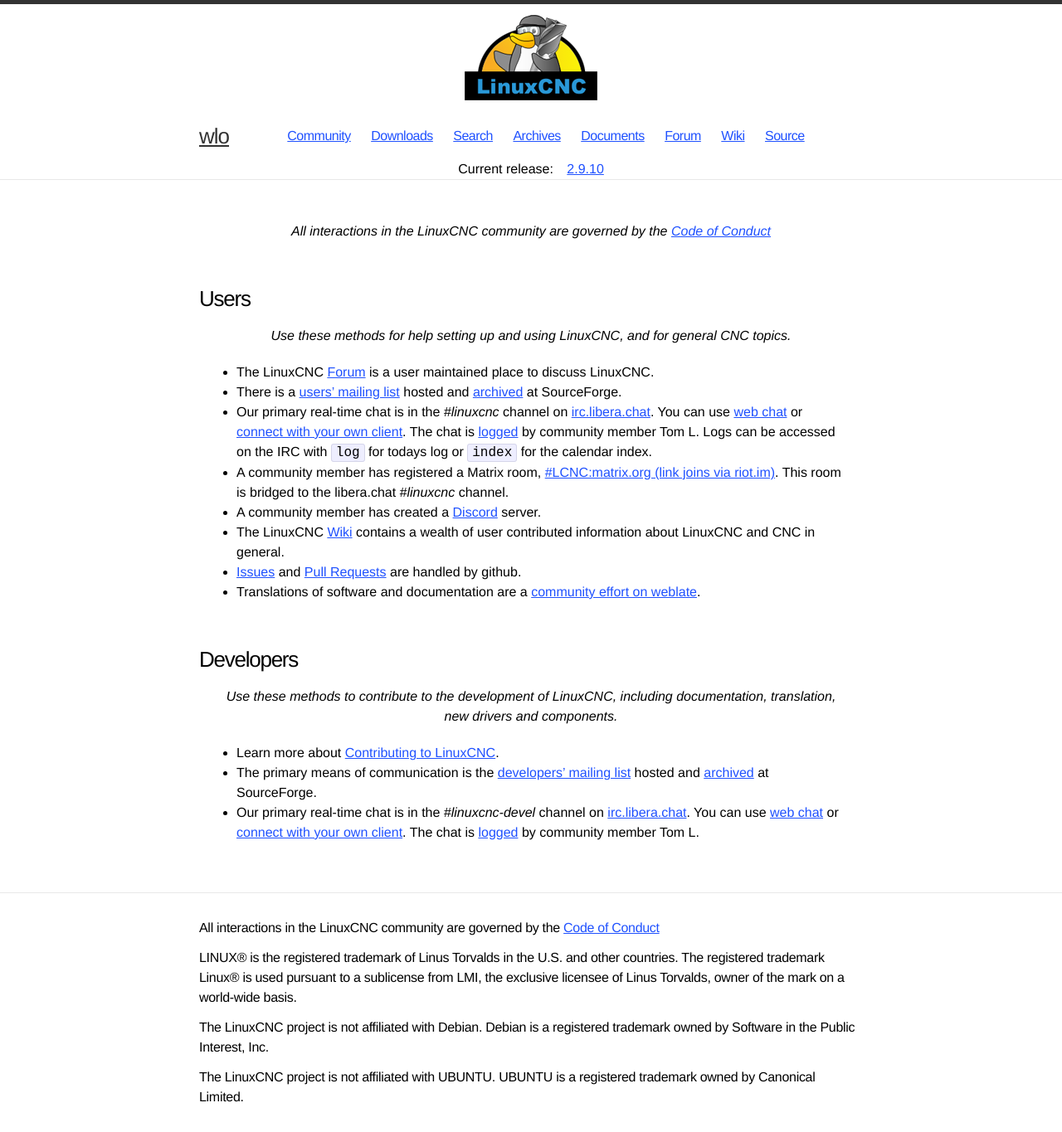
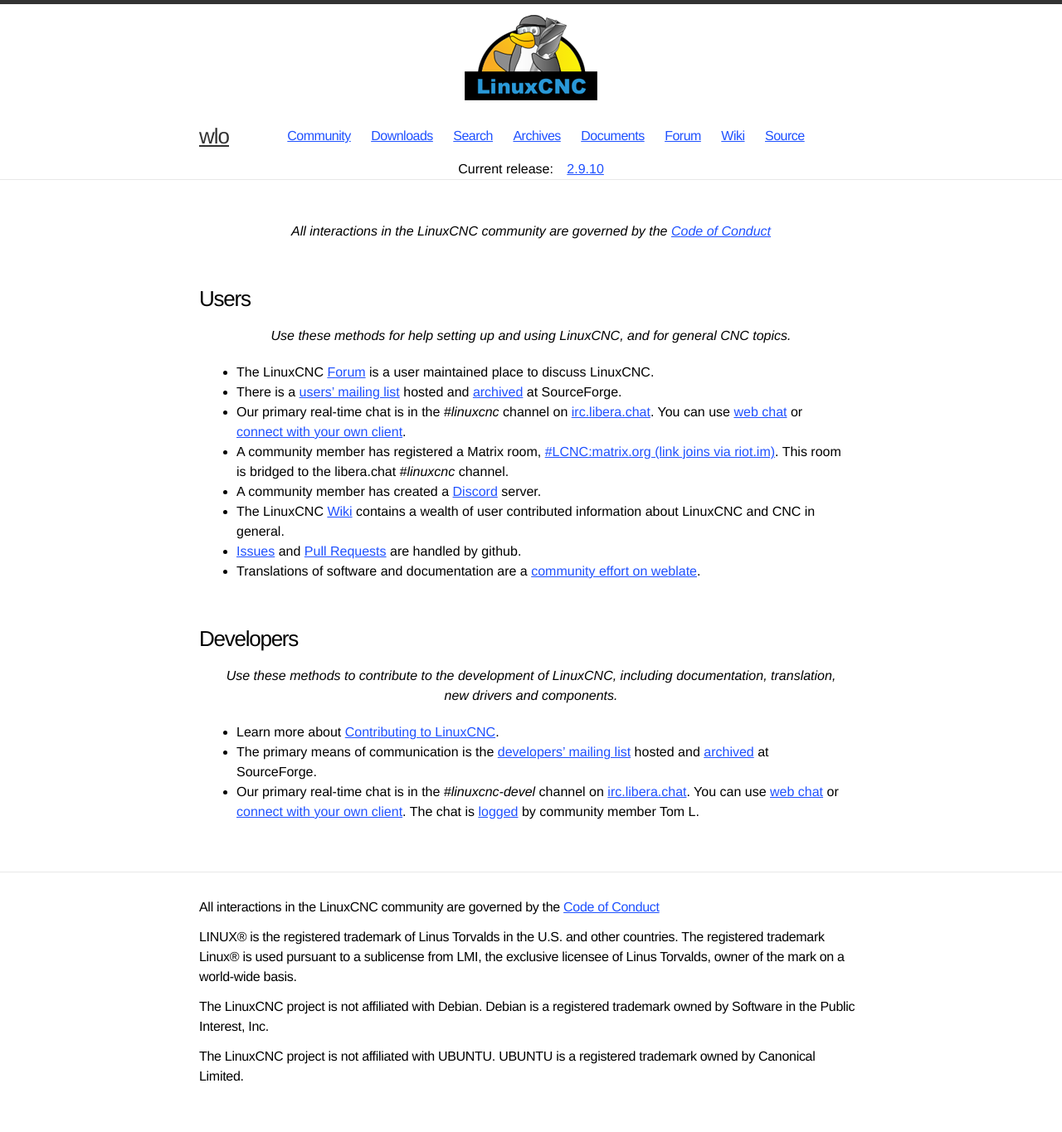
Before and after one commit to LinuxCNC/wlo, a Jekyll site: the page built from community/index.md, in a window 1280 px wide. Shown: the whole page at 83% size. Built offline with Jekyll 4.4.1, drawn with Linux system fonts in a browser that asks for light colours; after the commit the page ends 1340 px from its top, so only the background shows below that.

Commit message:
remove link to log that no longer exists
Signed-off-by: John Thornton <dev@gnipsel.com>

```diff
--- a/community/index.md
+++ b/community/index.md
@@ -29,9 +29,6 @@
 * Our primary real-time chat is in the *#linuxcnc* channel on [irc.libera.chat](https://libera.chat).
   You can use [web chat](https://web.libera.chat/#linuxcnc) or
   [connect with your own client](https://libera.chat/guides/connect).
-  The chat is [logged](http://tom-itx.no-ip.biz:81/~tom-itx/irc/logs/%23linuxcnc/index.html) by
-  community member Tom L. Logs can be accessed on the IRC with `log` for todays
-  log or `index` for the calendar index.
 
 * A community member has registered a Matrix room, [#LCNC:matrix.org (link joins via riot.im)](https://riot.im/app/#/room/#LCNC:matrix.org). This room is bridged to the libera.chat *#linuxcnc* channel.
 
@@ -44,7 +41,6 @@
 * [Issues](https://github.com/LinuxCNC/linuxcnc/issues) and [Pull Requests](https://github.com/LinuxCNC/linuxcnc/pulls) are handled by github.
 
 * Translations of software and documentation are a [community effort on weblate](https://hosted.weblate.org/languages/de/linuxcnc/).
-
 
 ## Developers
 
```
